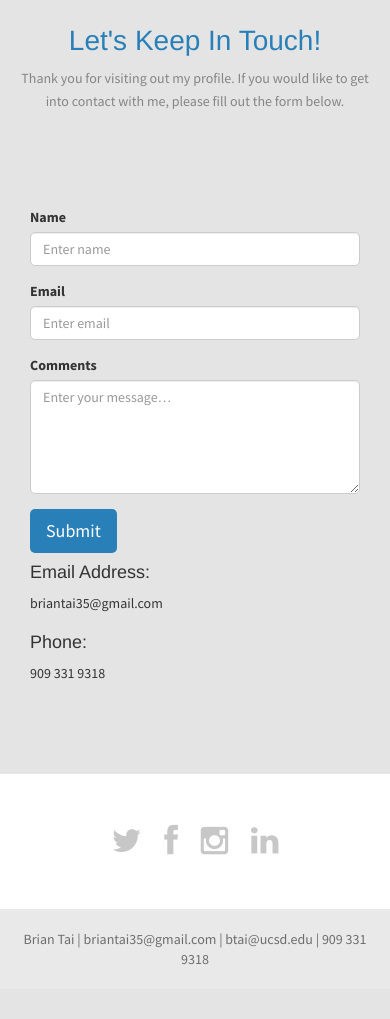
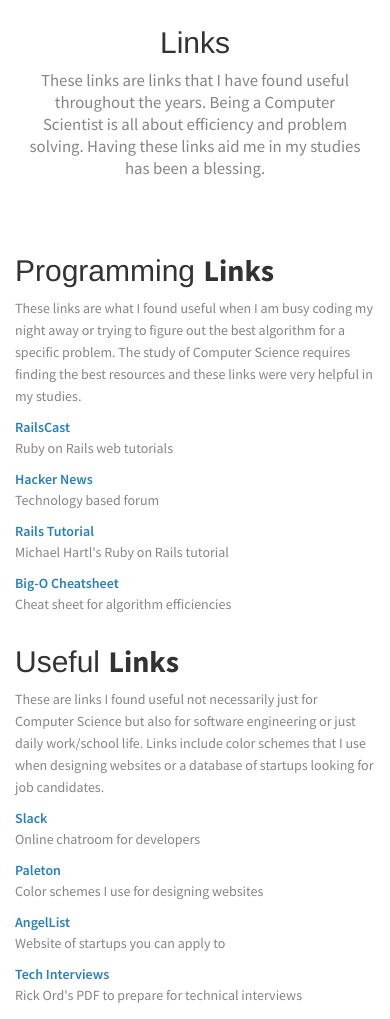
Before and after one commit to briantai/briantai.github.io, a plain HTML site: page index.html in a window 390 px wide. Shown: the part 9658-10677 px from the top of the page. Before the commit the page ends 10647 px from the top, so only its background shows below. Drawn offline with Linux system fonts and the light colour scheme.

Commit message:
Links page

```diff
--- a/index.html
+++ b/index.html
@@ -53,6 +53,7 @@
                         <li><a href="#reflexion" class="scroll-link">ReflexionHealth</a></li>
                         <li><a href="#playstation" class="scroll-link">PlayStation</a></li>
                         <li><a href="#portfolio" class="scroll-link">Projects</a></li>
+                         <li><a href="#links" class="scroll-link">Links</a></li>
                         <li><a href="#contactUs" class="scroll-link">Contact Me</a></li>
                     </ul>
                 </div>
@@ -680,6 +681,65 @@
         </div>
     </section>
 
+
+    <!-- links -->
+    <section id="links" class="secPad white">
+        <div class="container">
+        <div class="heading text-center">
+                <!-- Heading -->
+                <h2>Links</h2>
+                <p>These links are links that I have found useful throughout the years. Being a Computer Scientist is all about efficiency and problem solving. Having these links aid me in my studies has been a blessing.</p>
+            </div>
+            <div class="row">
+                <div class="col-sm-6">
+                    <h2>Programming <strong>Links</strong></h2>
+                    <p class="mrgBtm20">
+                        These links are what I found useful when I am busy coding my night away or trying to figure out the best algorithm for a specific problem. The study of Computer Science requires finding the best resources and these links were very helpful in my studies.
+                    </p>
+                    <div class="row">
+                        <div class="col-md-3 skilltitle"><a href="http://railscasts.com/">RailsCast</a></div>
+                        <div class="col-md-8"><p> Ruby on Rails web tutorials</p></div>
+                    </div>
+                    <div class="row">
+                        <div class="col-md-3 skilltitle"><a href="https://news.ycombinator.com/">Hacker News</a></div>
+                        <div class="col-md-8"><p> Technology based forum</p></div>
+                    </div>
+                    <div class="row">
+                        <div class="col-md-3 skilltitle"><a href="https://www.railstutorial.org/book">Rails Tutorial</a></div>
+                        <div class="col-md-8"><p> Michael Hartl's Ruby on Rails tutorial</p></div>
+                    </div>
+                    <div class="row">
+                        <div class="col-md-3 skilltitle"><a href="http://bigocheatsheet.com/">Big-O Cheatsheet</a></div>
+                        <div class="col-md-8"><p> Cheat sheet for algorithm efficiencies</p></div>
+                    </div>
+                </div>
+                <div class="col-sm-6">
+                    <h2>Useful <strong>Links</strong></h2>
+                    <p class="mrgBtm20">
+                        These are links I found useful not necessarily just for Computer Science but also for software engineering or just daily work/school life. Links include color schemes that I use when designing websites or a database of startups looking for job candidates.
+
+                    </p>
+                    <div class="row">
+                        <div class="col-md-3 skilltitle"><a href="https://slack.com/">Slack</a></div>
+                        <div class="col-md-8"><p> Online chatroom for developers</p></div>
+                    </div>
+                    <div class="row">
+                        <div class="col-md-3 skilltitle"><a href="http://paletton.com/#uid=1000u0kllllaFw0g0qFqFg0w0aF">Paleton</a></div>
+                         <div class="col-md-8"><p> Color schemes I use for designing websites</p></div>
+                    </div>
+                    <div class="row">
+                        <div class="col-md-3 skilltitle"><a href="https://angel.co/jobs">AngelList</a></div>
+                         <div class="col-md-8"><p> Website of startups you can apply to</p></div>
+                    </div>
+                    <div class="row">
+                        <div class="col-md-3 skilltitle"><a href="http://cseweb.ucsd.edu/~ricko/Technical_Interviewing.pdf">Tech Interviews</a></div>
+                         <div class="col-md-8"><p>Rick Ord's PDF to prepare for technical interviews</p></div>
+                    </div>
+                </div>
+            </div>
+        </div>
+    </section>
+
 	<!--Contact -->
     <section id="contactUs" class="page-section secPad">
         <div class="container">
```
